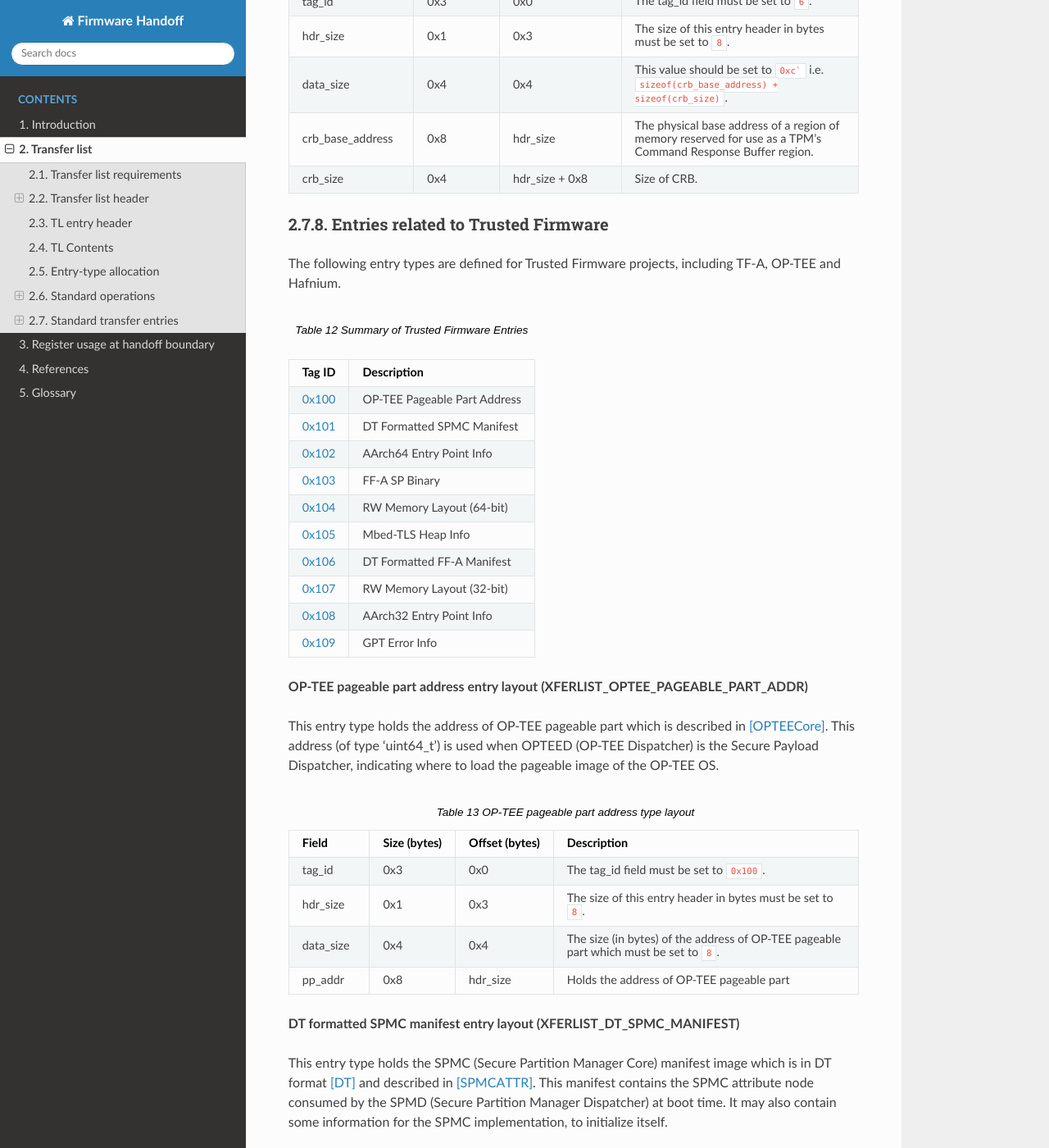
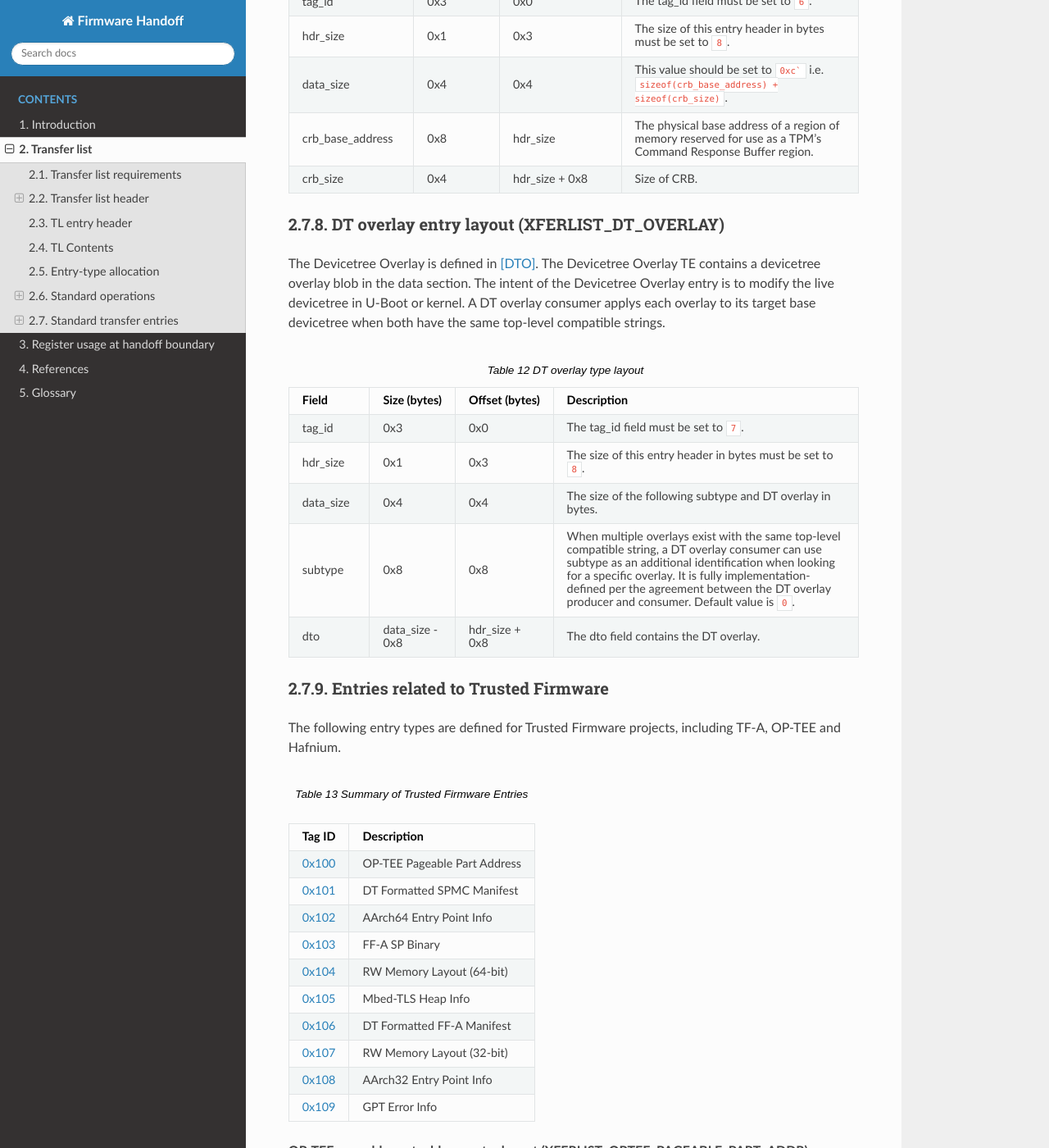
Before and after one commit to FirmwareHandoff/firmware_handoff, a Sphinx documentation site: the page built from source/transfer_list.rst, in a window 1280 px wide and 1400 px high, scrolled down 14007 px. Shown: the whole window at 82% size. Built offline with Sphinx 7.4.7 and the Read the Docs theme 3.1.0, drawn with Linux system fonts in a browser that asks for light colours; formulas are drawn with MathJax 3; some of the changed text lies outside the part shown.

Commit message:
Add Transfer Entry for Devicetree Overlay
Add XFERLIST_DT_OVERLAY to represent Devicetree Overlay Notes which
are being used in U-Boot and kernel to update the live devicetree.

Signed-off-by: Raymond Mao <raymond.mao@linaro.org>

```diff
--- a/source/references.rst
+++ b/source/references.rst
@@ -30,3 +30,5 @@ References
 .. [TF_BL31] `Data structures used in the BL31 cold boot interface v2.12 <https://trustedfirmware-a.readthedocs.io/en/v2.12.0/design/firmware-design.html#data-structures-used-in-the-bl31-cold-boot-interface>`__
 
 .. [SPMCATTR] `The SPMC manifest v2.12: <https://hafnium.readthedocs.io/en/v2.12.0/secure-partition-manager/secure-partition-manager.html#spmc-manifest>`__
+
+.. [DTO] `Devicetree Overlay <https://docs.kernel.org/devicetree/overlay-notes.html>`__
--- a/source/transfer_list.rst
+++ b/source/transfer_list.rst
@@ -911,6 +911,58 @@ and reserved for use as a TPM Command Response Buffer interface.
      - Size of CRB.
 
 
+.. _dto_entry:
+
+DT overlay entry layout (XFERLIST_DT_OVERLAY)
+^^^^^^^^^^^^^^^^^^^^^^^^^^^^^^^^^^^^^^^^^^^^^
+
+The Devicetree Overlay is defined in [DTO]_. The Devicetree Overlay TE contains
+a devicetree overlay blob in the data section.
+The intent of the Devicetree Overlay entry is to modify the live devicetree in
+U-Boot or kernel.
+A DT overlay consumer applys each overlay to its target base devicetree when
+both have the same top-level compatible strings.
+
+.. _tab_dto:
+.. list-table:: DT overlay type layout
+   :widths: 2 2 2 8
+   :header-rows: 1
+
+   * - Field
+     - Size (bytes)
+     - Offset (bytes)
+     - Description
+
+   * - tag_id
+     - 0x3
+     - 0x0
+     - The tag_id field must be set to `7`.
+
+   * - hdr_size
+     - 0x1
+     - 0x3
+     - |hdr_size_desc|
+
+   * - data_size
+     - 0x4
+     - 0x4
+     - The size of the following subtype and DT overlay in bytes.
+
+   * - subtype
+     - 0x8
+     - 0x8
+     - When multiple overlays exist with the same top-level compatible string,
+       a DT overlay consumer can use subtype as an additional identification
+       when looking for a specific overlay.
+       It is fully implementation-defined per the agreement between the DT
+       overlay producer and consumer. Default value is `0`.
+
+   * - dto
+     - data_size - 0x8
+     - hdr_size + 0x8
+     - The dto field contains the DT overlay.
+
+
 .. _tf_entries:
 
 Entries related to Trusted Firmware
```
